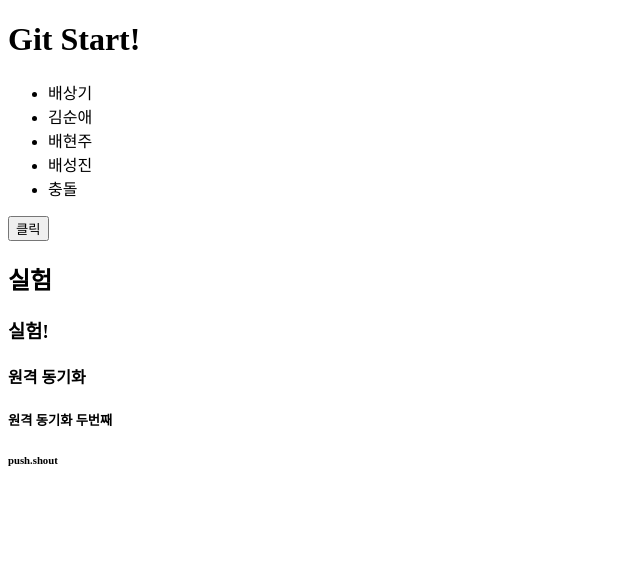
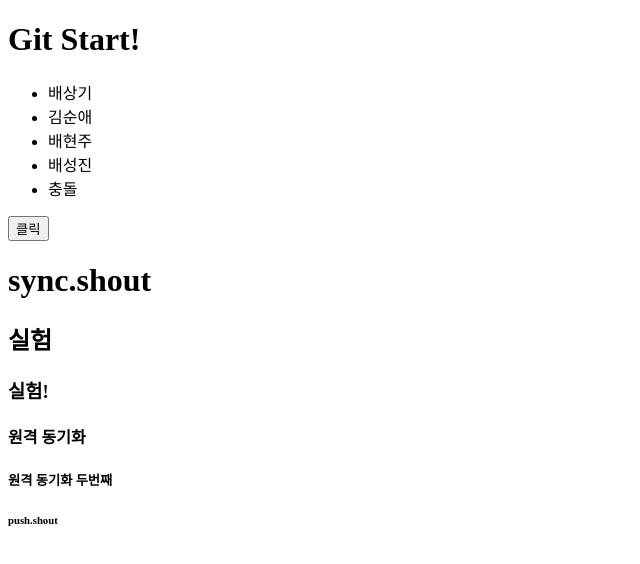
Before and after one commit to shout1233/git_tutorial, a plain HTML site: page index.html in a window 1280 px wide. Shown: the whole page, without its empty margins (0-640 px from the left). Drawn offline with Linux system fonts and the light colour scheme.

Commit message:
sync.shout 추가

```diff
--- a/index.html
+++ b/index.html
@@ -15,6 +15,7 @@
       <li>충돌</li>
     </ul>
     <button>클릭</button>
+    <h1>sync.shout</h1>
     <h2>실험</h2>
     <h3>실험!</h3>
     <h4>원격 동기화</h4>
```
